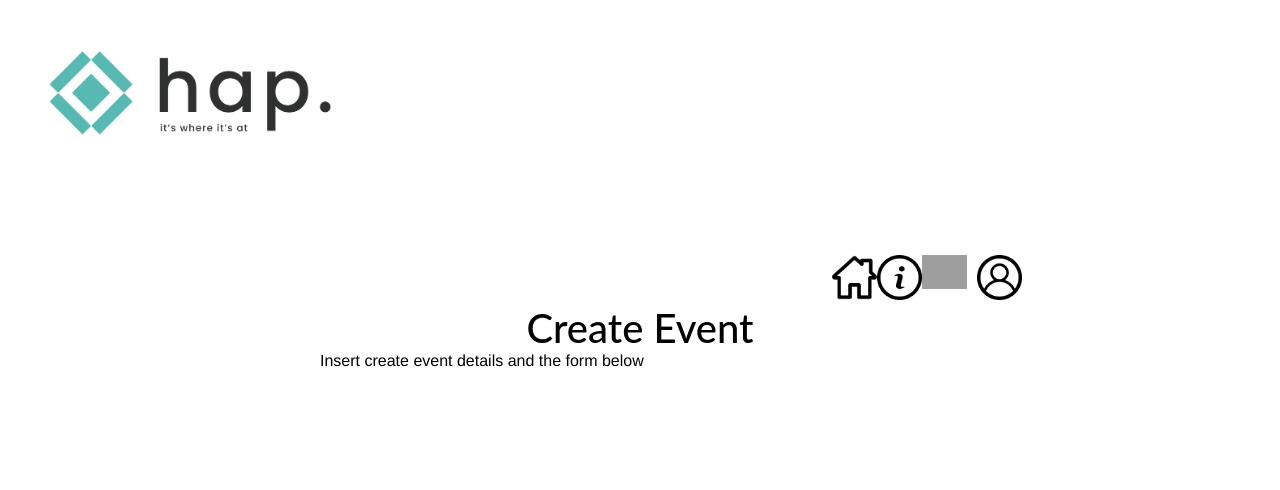
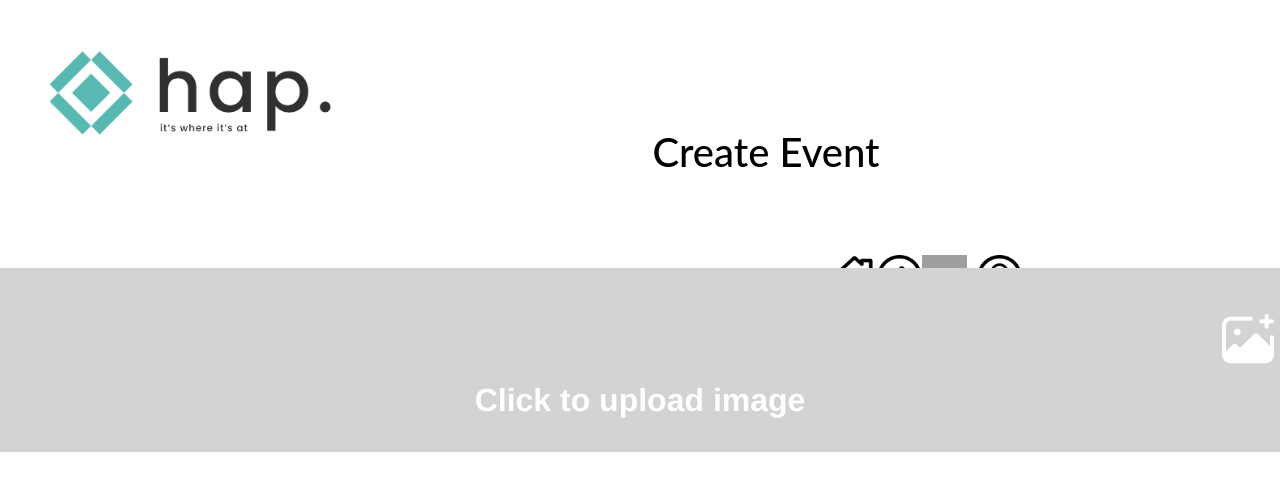
Before and after one commit to thomasking135/yoobee_JS_Framework_Assignment, a Vue app: page /create in a window 1280 px wide. Shown: the top 490 px of the page. Built offline with nearby package versions, Linux system fonts and the light colour scheme; grey boxes are pictures that could not be loaded.

Commit message:
Compiled updates

```diff
--- a/src/views/CreateEvent.vue
+++ b/src/views/CreateEvent.vue
@@ -3,8 +3,13 @@
     <div class="create">
 
     <h1>Create Event</h1>
-      <p>Insert create event details and the form below</p>
+
+      <div class="centerMessaging">
+        <img class="float" src="../assets/icons/uploadImage.png" alt="upload" >
+        <br><br><p class="imageUpload">Click to upload image</p>
+      </div>
     </div>
+
   </template>
 
 
@@ -13,12 +18,44 @@
   h1{
     text-align: center;
     color: black;
+    padding: 10%;
   }
+
+  .float {
+    float: right;
+  }
+
+
   .create {
-    padding-top: 200px;
-    text-align: justify;
-    margin-left: 25%;
-    margin-right: 25%;
+    margin-left: auto;
+    margin-right: auto;
     color: black;
+    text-align: center;
+
+
   }
+
+  .imageUpload{
+    margin-left: auto;
+    margin-right: auto;
+    position:justify;
+    color:white;
+    text-align: auto;
+
+  }
+  .centerMessaging {
+  padding: 40px;
+  position: absolute;
+  top: 45%;
+  left: 50%;
+  transform: translate(-50%, -50%);
+  color: white ;
+  font-size: 200%;
+  font-weight: bold;
+  background-color: lightgray;
+  width: 100%;
+  height: 13%;
+  text-align: center;
+
+}
   </style>
```
Also changed, not shown: src/assets/icons/uploadImage.png (renamed from src/assets/icons/upload image.png).
